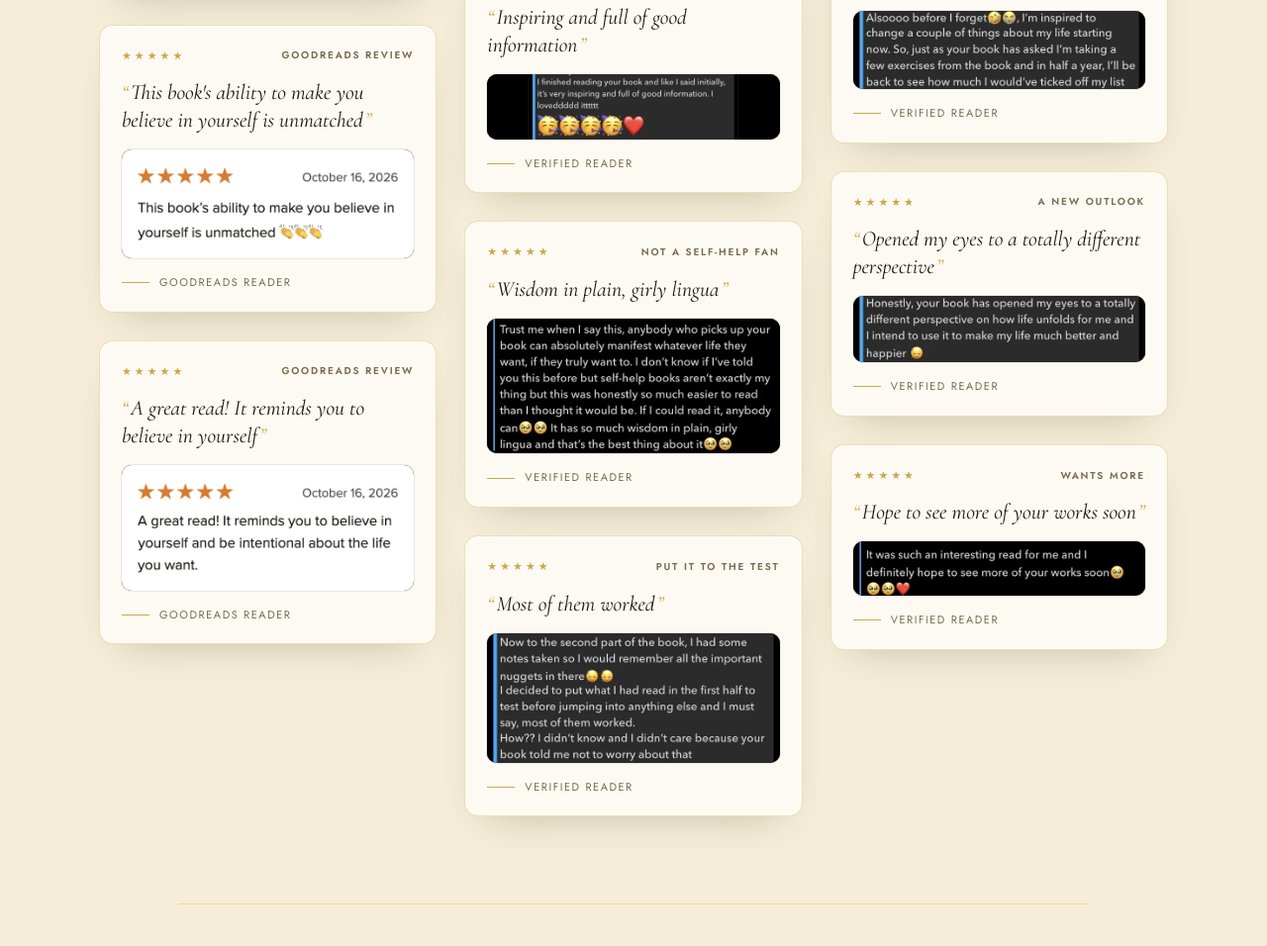
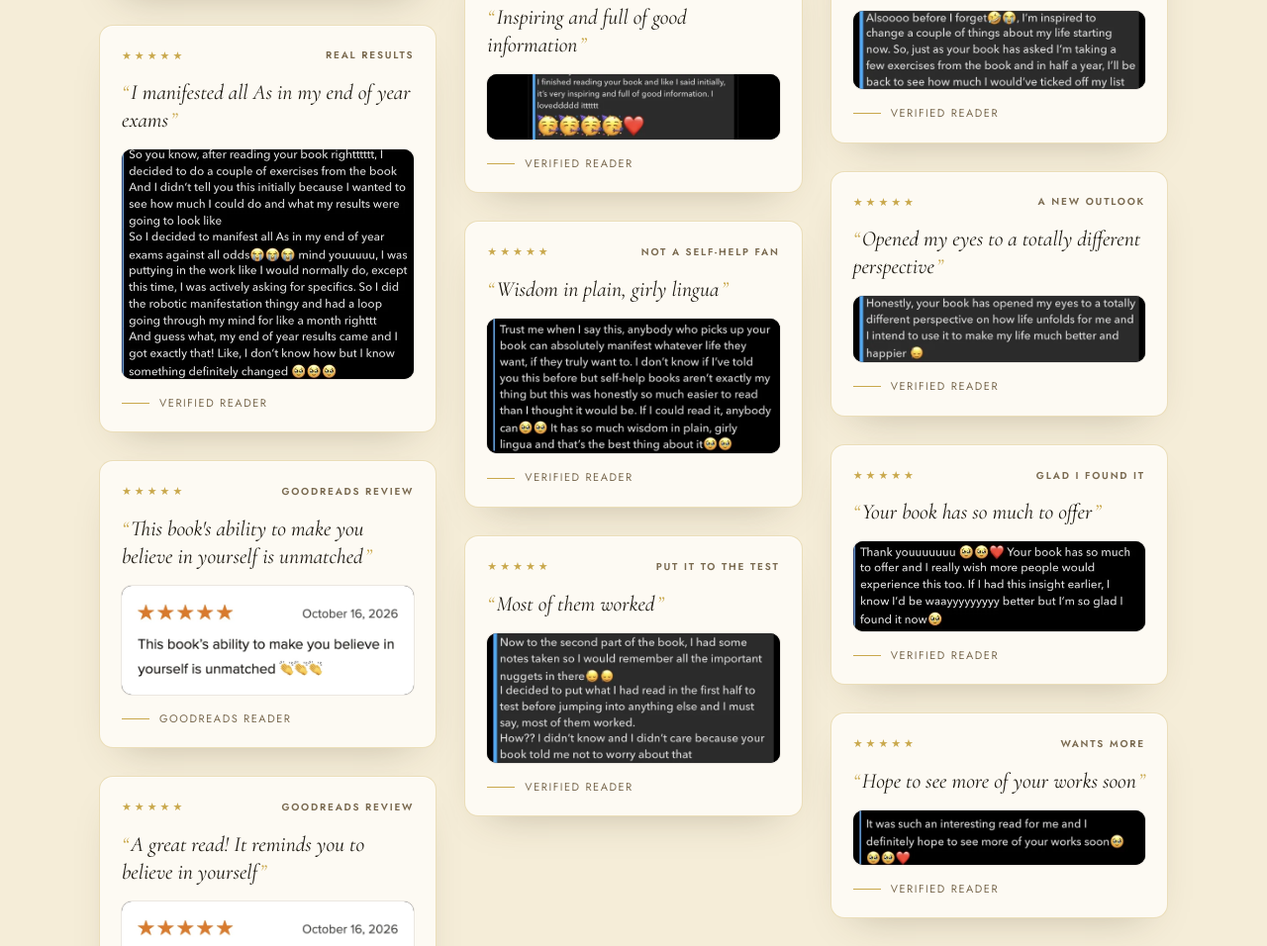
Before and after one commit to awuraama-dadson/The-Master-Manifester-Book-Bridge-Page, a plain HTML site: page index.html in a window 1280 px wide. Shown: the part 5260-6216 px from the top of the page at 99% size. Drawn offline with nearby package versions, Linux system fonts and the light colour scheme.

Commit message:
Add two new reader reviews to the reviews wall
Co-Authored-By: Claude Opus 5.5 <noreply@anthropic.com>

```diff
--- a/index.html
+++ b/index.html
@@ -1334,6 +1334,13 @@ Through my writing and creative work, my hope is to encourage others to embrace
     </figure>
 
     <figure class="review-card">
+      <div class="review-card-head"><span class="stars">★★★★★</span><span class="tag">Real results</span></div>
+      <p class="review-headline">I manifested all As in my end of year exams</p>
+      <img class="review-shot" src="asset/reviews/review-13.webp" width="578" height="453" decoding="async" alt="Reader message: After doing the exercises from the book, I manifested all As in my end of year exams and got exactly that" loading="lazy">
+      <figcaption class="review-card-foot">Verified Reader</figcaption>
+    </figure>
+
+    <figure class="review-card">
       <div class="review-card-head"><span class="stars">★★★★★</span><span class="tag">Goodreads review</span></div>
       <p class="review-headline">This book's ability to make you believe in yourself is unmatched</p>
       <img class="review-shot" src="asset/reviews/review-10.webp" width="652" height="242" decoding="async" alt="Goodreads review: This book's ability to make you believe in yourself is unmatched" loading="lazy">
@@ -1393,6 +1400,13 @@ Through my writing and creative work, my hope is to encourage others to embrace
       <div class="review-card-head"><span class="stars">★★★★★</span><span class="tag">A new outlook</span></div>
       <p class="review-headline">Opened my eyes to a totally different perspective</p>
       <img class="review-shot" src="asset/reviews/review-5.webp" width="680" height="154" decoding="async" alt="Reader message: Opened my eyes to a totally different perspective" loading="lazy">
+      <figcaption class="review-card-foot">Verified Reader</figcaption>
+    </figure>
+
+    <figure class="review-card">
+      <div class="review-card-head"><span class="stars">★★★★★</span><span class="tag">Glad I found it</span></div>
+      <p class="review-headline">Your book has so much to offer</p>
+      <img class="review-shot" src="asset/reviews/review-12.webp" width="578" height="177" decoding="async" alt="Reader message: Your book has so much to offer and I really wish more people would experience this too" loading="lazy">
       <figcaption class="review-card-foot">Verified Reader</figcaption>
     </figure>
 
```
Also changed, not shown: asset/reviews/review-12.webp (added), asset/reviews/review-13.webp (added).
